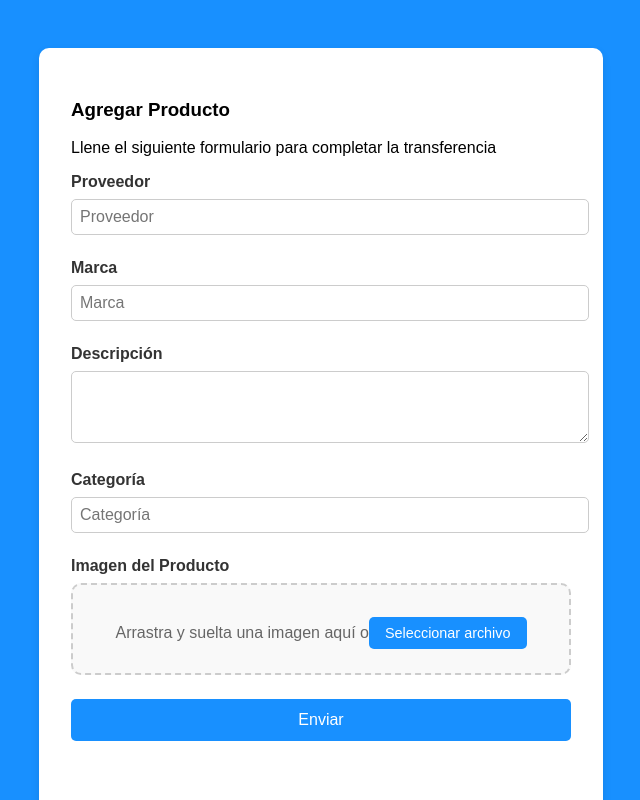
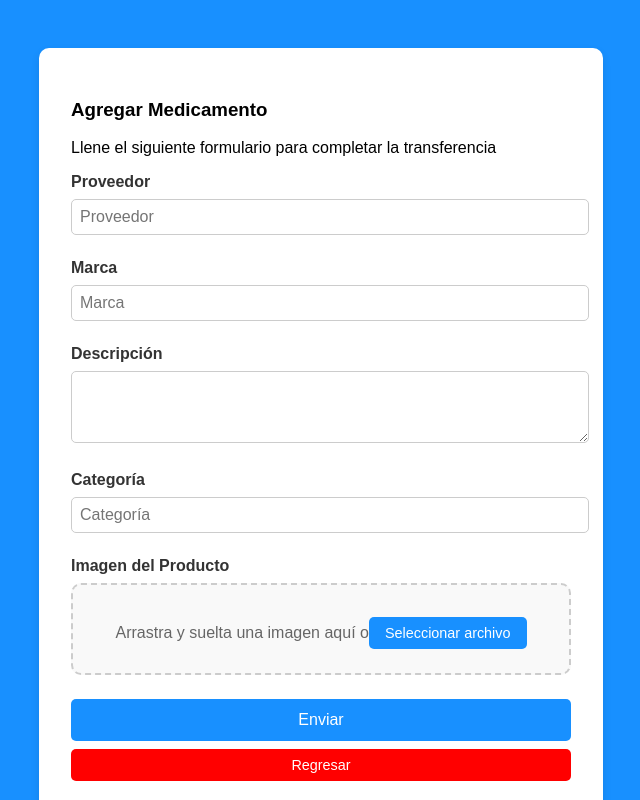
Before and after one commit to jgodoy2002/Block_Chain, a React (Create React App) app in the folder blockchain/: page /formulario in a window 1280 px wide. Shown: the top 800 px of the page, without its empty margins (319-959 px from the left). Built offline with nearby package versions, Linux system fonts and the light colour scheme.

Commit message:
Agregue un boton para regresar del formulario a la pantalla principal

```diff
--- a/blockchain/src/Formulario.css
+++ b/blockchain/src/Formulario.css
@@ -79,3 +79,21 @@
     font-size: 0.9rem;
     transition: background-color 0.3s ease;
 }
+
+.return-button {
+    background-color: red;
+    color:white;
+    border: none;
+    border-radius: 5px;
+    padding: 0.5rem 1rem;
+    margin-top: 0.5rem;
+    cursor: pointer;
+    font-size: 0.9rem;
+    transition: background-color 0.3s ease;
+    width: 100%;
+    cursor:pointer;
+}
+
+.return-button:hover{
+    background-color: aqua;
+}
--- a/blockchain/src/Formulario.jsx
+++ b/blockchain/src/Formulario.jsx
@@ -1,22 +1,27 @@
 import React, { useState } from 'react';
 import './Formulario.css'; // Importa un archivo CSS para los estilos
+import { useNavigate } from 'react-router-dom';
 
 function Formulario() {
     const [proveedor, setProveedor] = useState("");
     const [marca, setMarca] = useState("");
     const [descripcion, setDescripcion] = useState("");
     const [categoria, setCategoria] = useState("");
-
+    const navigate = useNavigate();
     const handleSubmit = (e) => {
         e.preventDefault();
         // Lógica para manejar el envío del formulario
         console.log({ proveedor, marca, descripcion, categoria });
     };
 
+    const handleHome = () => {
+        navigate('/home');
+    }
+
     return (
         <div className="crear-producto-container">
             <div className="crear-producto-wrapper">
-                <h3>Agregar Producto</h3>
+                <h3>Agregar Medicamento</h3>
                 <p>Llene el siguiente formulario para completar la transferencia</p>
                 <form onSubmit={handleSubmit}>
                     <div className="form-group">
@@ -69,9 +74,13 @@ function Formulario() {
                             <button type="button" className="upload-button">
                                 Seleccionar archivo
                             </button>
+
                         </div>
                     </div>
                     <button type="submit" className="submit-button">Enviar</button>
+                    <button onClick={handleHome} className='return-button'>
+                                Regresar
+                    </button>
                 </form>
             </div>
         </div>
```
